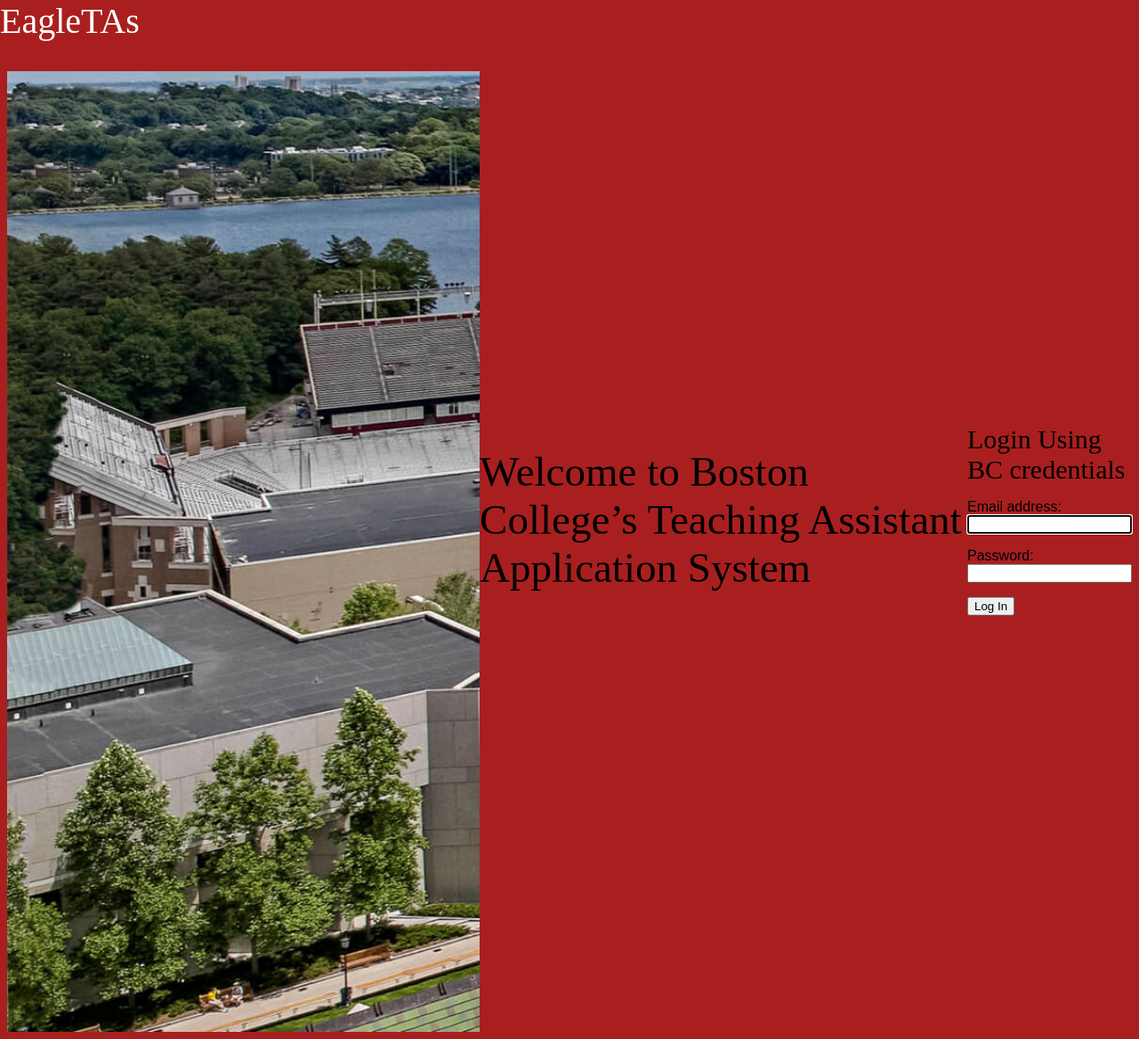
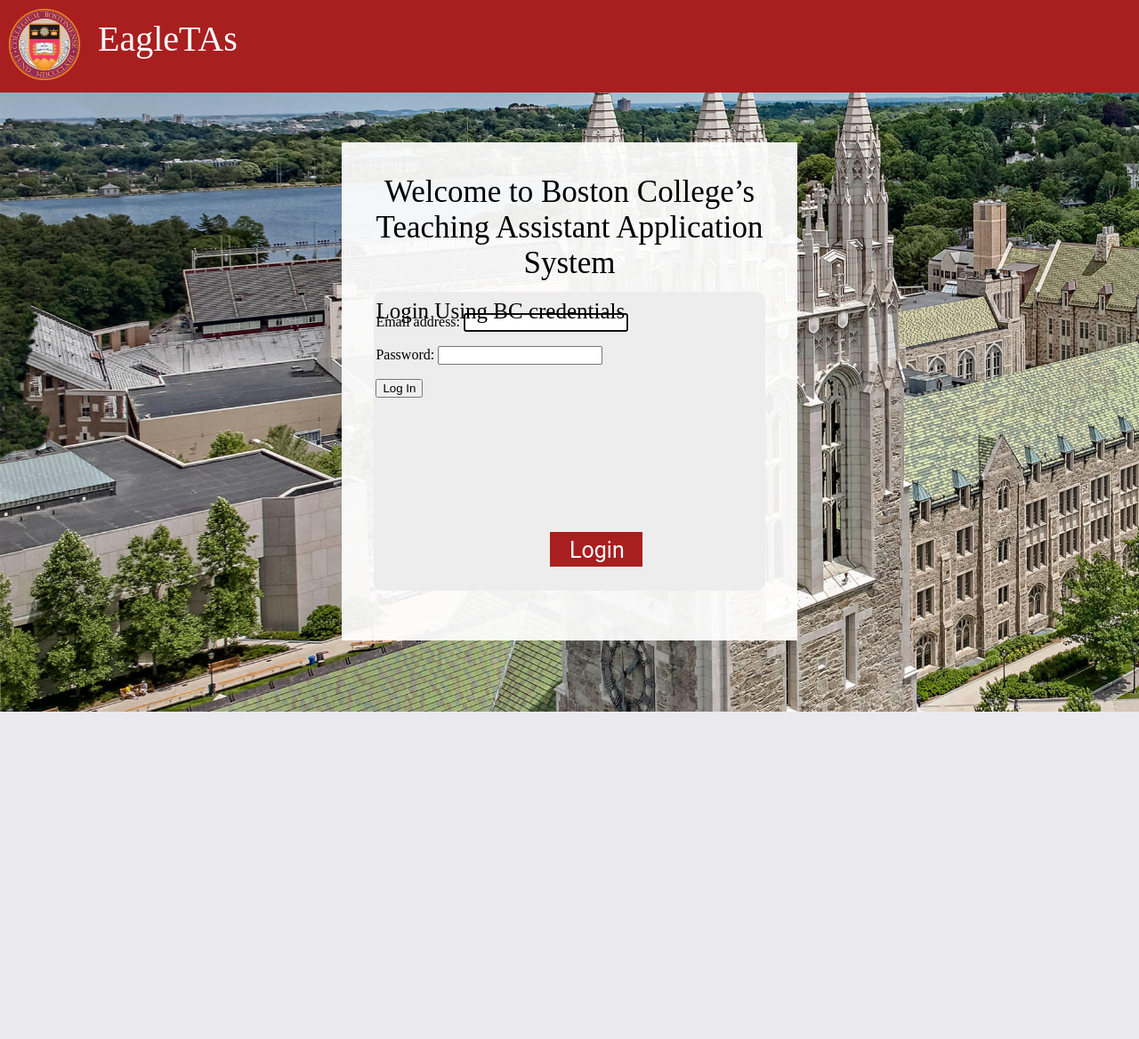
Before and after one commit to CSCI3356Spring2023/DjangoUnchained, a Django app: page /student_login/ in a window 1280 px wide. Shown: the whole page at 89% size. After the commit the page ends 800 px from the top, so only its background shows below. Run offline with Django 4.2, Linux system fonts and the light colour scheme.

Commit message:
Changes in login with role

```diff
--- a/DjangoUnchained/DjangoUnchained/settings.py
+++ b/DjangoUnchained/DjangoUnchained/settings.py
@@ -126,4 +126,5 @@
 
 DEFAULT_AUTO_FIELD = 'django.db.models.BigAutoField'
 LOGIN_REDIRECT_URL = "/"
-STATIC_ROOT = os.path.join(BASE_DIR, "static/")
+STATICFILES_DIRS = [os.path.join(BASE_DIR, 'static')]
+STATIC_ROOT = "/static"
--- a/DjangoUnchained/Login/forms.py
+++ b/DjangoUnchained/Login/forms.py
@@ -4,7 +4,9 @@
 from Login.models import CustomUser
 
 
+
 class SignupForm(UserCreationForm):
     class Meta(UserCreationForm.Meta):
+        User = get_user_model()
         model = CustomUser
         fields = ('email', 'first_name', 'last_name', 'role')
--- a/DjangoUnchained/Login/templates/landingpage.html
+++ b/DjangoUnchained/Login/templates/landingpage.html
@@ -47,6 +47,7 @@
             <a class="btn" href="{% url 'administrator_login'%}">I am an administrator</a>
             <br>
             <a class="btn" href="{% url 'add_course'%}">Go to Courses</a>
+            <a class="btn" href="{% url 'signup'%}">Go to Sign Up</a>
         </div>
         </div>
     </body>
--- a/DjangoUnchained/Login/templates/registration/login.html
+++ b/DjangoUnchained/Login/templates/registration/login.html
@@ -1,107 +1,165 @@
 <!DOCTYPE html>
-<html>
+<html lang="en">
 <head>
+    <meta charset="UTF-8">
+    <meta http-equiv="X-UA-Compatible" content="IE=edge">
+    <meta name="viewport" content="width=device-width, initial-scale=1.0">
+    <title>Document</title>
 </head>
 <body>
-      <div class="header">
-        <span  class="e2_4">EagleTAs</span>
-        <div class="bccrest"></div>
-      </div>
-      <div class="main">
 
-        </div>
-        <div class="e2_2"></div>
-        <div class=e66_6>
-          <div class="e68_9"></div>
-          <div class="e66_5"></div><span  class="e66_2">Welcome to Boston College’s Teaching Assistant Application System</span>
-        </div>
-        <div class=e68_8>
-          <div>
-            <span  class="e3_4">Login Using BC credentials</span>
-          </div>
-          <div>
+    <div class="big_div">
+        <div class="bround_image"></div>
+        <div class="top_banner"></div><span  class="e2_4">EagleTAs</span>
+        <div class="e3_2"></div>
+        <div class="middle_big_box">
+        <div class="middle_small_box"></div>
+          <div class="inside_mbb"></div><span  class="welcome_text">Welcome to Boston College’s Teaching Assistant Application System</span>
+        </div class = "middled">
+        <div class="login_stuff">
+          <div class="login_button"></div>
+          <div><span  class="login_text">Login Using BC credentials</span></div>
           <form method="post">
             {% csrf_token %}
             {{ form.as_p }}
             <button type="submit">Log In</button>
           </form>
+          <span  class="e3_11">Login</span>
         </div>
       </div>
+
 </body>
 </html>
+
+
   <style>
-  body {
-      font-family: Arial, sans-serif;
-      background-color:rgba(168.93750607967377, 30.97187966108322, 30.97187966108322, 1);
-      display: flex;
-      justify-content: center;
-      align-items: center;
+
+    div {
+        overflow: hidden;
     }
-  .btn:hover {
-      background-color: #0056b3;
+
+    .big_div {
+        background-color:rgba(255, 255, 255, 1);
+        position: absolute;
+        top: 0px;
+        bottom: 0px;
+        left: 0px;
+        right: 0px;
     }
-.main {
-	height: 90vw;
-  width: 100%;
-	background-image:url(static/bc_banner_1.png);
+    .e66_6 {
+        width: 40%;
+        height: 100%;
+        position: absolute;
+        left: 30%;
+        top: 40%;
+    }
+    .bround_image {
+        position:absolute;
+        left:0px;
+        top:10%;
+        bottom:0px;
+        right:0px;
+        object-fit: cover;
+        background-image:url('../static/bc_banner_1.png');
         background-repeat:no-repeat;
         background-size:cover;
     }
-.header {
-  position: absolute;
-  top: 0px;
-  height: 10vh;
-  width: 100vw;
+    .top_banner {
         background-color:rgba(168.93750607967377, 30.97187966108322, 30.97187966108322, 1);
+        position:absolute;
+        left:0px;
+        top:0px;
+        bottom:0px;
+        right:0px;
+        height:13%;
 
+    }.middled {
+      height:3%;
     }
     .e2_4 {
         color:rgba(255, 255, 255, 1);
+        width:399px;
+        height:59px;
+        position:absolute;
+        left:110px;
+        top:20px;
         font-family:Poppins;
         text-align:left;
         font-size:40px;
         letter-spacing:0;
     }
-.bccrest{
+    .e3_2 {
+        width:80px;
+        height:80px;
+        position:absolute;
         left:10px;
         top:10px;
-	background-image:url(static/bccrest_1.png);
+        background-image:url("../static/bccrest_1.png");
         background-repeat:no-repeat;
         background-size:cover;
     }
-
-.e68_9 {
+    .middle_big_box {
+        width:40%;
+        height:70%;
+        position:absolute;
+        left:30%;
+        top:20%;
+    }
+    .middle_small_box {
         background-color:rgba(0, 0, 0, 1);
-	opacity:0.800000011920929;
+        width:86%;
+        height:60%;
+        position:absolute;
+        left:7%;
+        top:30%;
+        bottom:10%;
+        right:400px;
         border-top-left-radius:10px;
         border-top-right-radius:10px;
         border-bottom-left-radius:10px;
         border-bottom-right-radius:10px;
     }
-.e66_5 {
+    .inside_mbb {
         background-color:rgba(255, 255, 255, 1);
         opacity:0.9300000071525574;
+        width:100%;
+        height:100%;
+        position:absolute;
         left:0px;
         top:0px;
     }
-.e66_2 {
+    .welcome_text {
         color:rgba(0, 0, 0, 1);
+        width:100%;
+        height:178px;
+        position:absolute;
+        left:0px;
+        top:36px;
         font-family:Oxygen;
         text-align:center;
-	font-size:47px;
+        font-size:35px;
         letter-spacing:0;
     }
-.e68_8 {
-	left:463px;
-	top:519px;
+    .login_stuff {
+        width:100%;
+        height:100%;
+        position:absolute;
+        left:33%;
+        top:42%;
     }
-.e3_10 {
+    .login_button {
         background-color:rgba(168.93750607967377, 30.97187966108322, 30.97187966108322, 1);
+        width:104px;
+        height:39px;
+        position:absolute;
         left:196px;
         top:262px;
     }
-.e3_8 {
+    .password_box{
         background-color:rgba(217.0000022649765, 217.0000022649765, 217.0000022649765, 1);
+        width:457px;
+        height:56px;
+        position:absolute;
         left:18px;
         top:181px;
         border-top-left-radius:10px;
@@ -111,6 +169,9 @@
     }
     .e3_9 {
         color:rgba(0, 0, 0, 1);
+        width:116px;
+        height:28px;
+        position:absolute;
         left:21px;
         top:153px;
         font-family:Roboto;
@@ -118,8 +179,11 @@
         font-size:20px;
         letter-spacing:0;
     }
-.e3_5 {
+    .email_box {
         background-color:rgba(217.0000022649765, 217.0000022649765, 217.0000022649765, 1);
+        width:457px;
+        height:56px;
+        position:absolute;
         left:18px;
         top:84px;
         border-top-left-radius:10px;
@@ -129,6 +193,9 @@
     }
     .e3_7 {
         color:rgba(0, 0, 0, 1);
+        width:116px;
+        height:28px;
+        position:absolute;
         left:21px;
         top:56px;
         font-family:Roboto;
@@ -136,22 +203,28 @@
         font-size:20px;
         letter-spacing:0;
     }
-.e3_4 {
+    .login_text {
         color:rgba(0, 0, 0, 1);
-	left:0px;
-	top:0px;
+        position:fixed;
         font-family:Oxygen;
         text-align:center;
-	font-size:30px;
+        display: inline-block;
+        font-size:25px;
         letter-spacing:0;
     }
     .e3_11 {
         color:rgba(255, 255, 255, 1);
+        width:63px;
+        height:27px;
+        position:absolute;
+        left:217px;
+        top:268px;
         font-family:Roboto;
         text-align:center;
         font-size:25px;
         letter-spacing:0;
     }
+    form {
 
-
+    }
 </style>
--- a/DjangoUnchained/Login/views.py
+++ b/DjangoUnchained/Login/views.py
@@ -16,11 +16,14 @@
             user = form.save()
             # auto-login user
             login(request, user)
-            return redirect(settings.LOGIN_REDIRECT_URL)
+            return redirect("/")
     return render(request, 'registration/signup.html', context={'form': form})
 # Create your views here.
 
 def landing_page(request):
+    if request.user.is_authenticated:
+        current_user = request.user
+        print(request.user.get_role())
     template = loader.get_template('landingpage.html')
     return HttpResponse(template.render())
 
@@ -30,7 +33,7 @@
         if form.is_valid():
             user = form.get_user()
             login(request, user)
-            return redirect('/website/profile/')
+            return redirect('/')
     else:
         form = AuthenticationForm()
     return render(request, "registration/login.html", {'form': form})
@@ -41,7 +44,7 @@
         if form.is_valid():
             user = form.get_user()
             login(request, user)
-            return redirect('/website/profile/')
+            return redirect('/')
     else:
         form = AuthenticationForm()
     return render(request, "registration/login.html", {'form': form})
@@ -52,7 +55,7 @@
         if form.is_valid():
             user = form.get_user()
             login(request, user)
-            return redirect('/website/profile/')
+            return redirect('/')
     else:
         form = AuthenticationForm()
     return render(request, "registration/login.html", {'form': form})
```
Also changed, not shown: DjangoUnchained/Login/models.py (+35 -30 lines), DjangoUnchained/Login/migrations/0001_initial.py, DjangoUnchained/Login/static/bc_banner_1.png (deleted), DjangoUnchained/Login/static/bccrest_1.png (deleted), DjangoUnchained/Login/templates/registration/bccrest_1.png (deleted), DjangoUnchained/Login/templates/registration/newBCBanner.png (deleted). Lines whose indentation alone changed are shown as unchanged.
